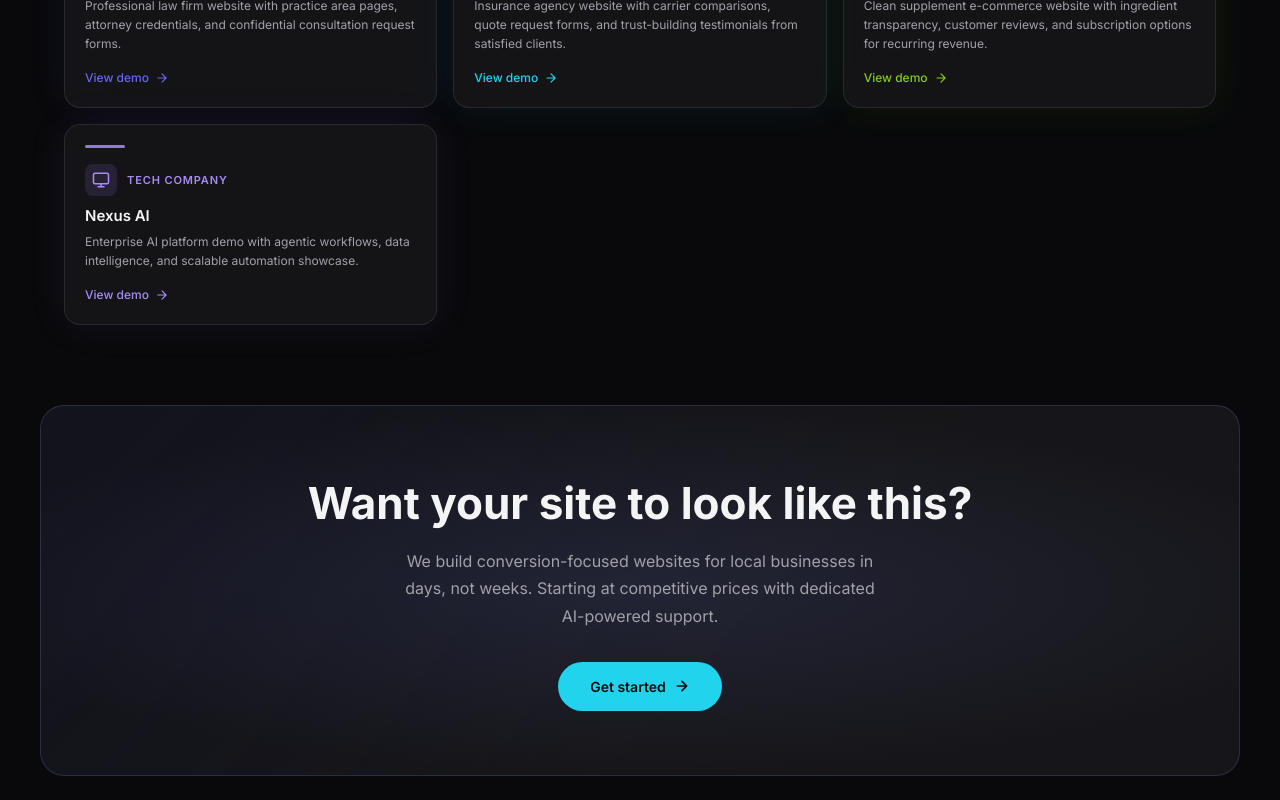
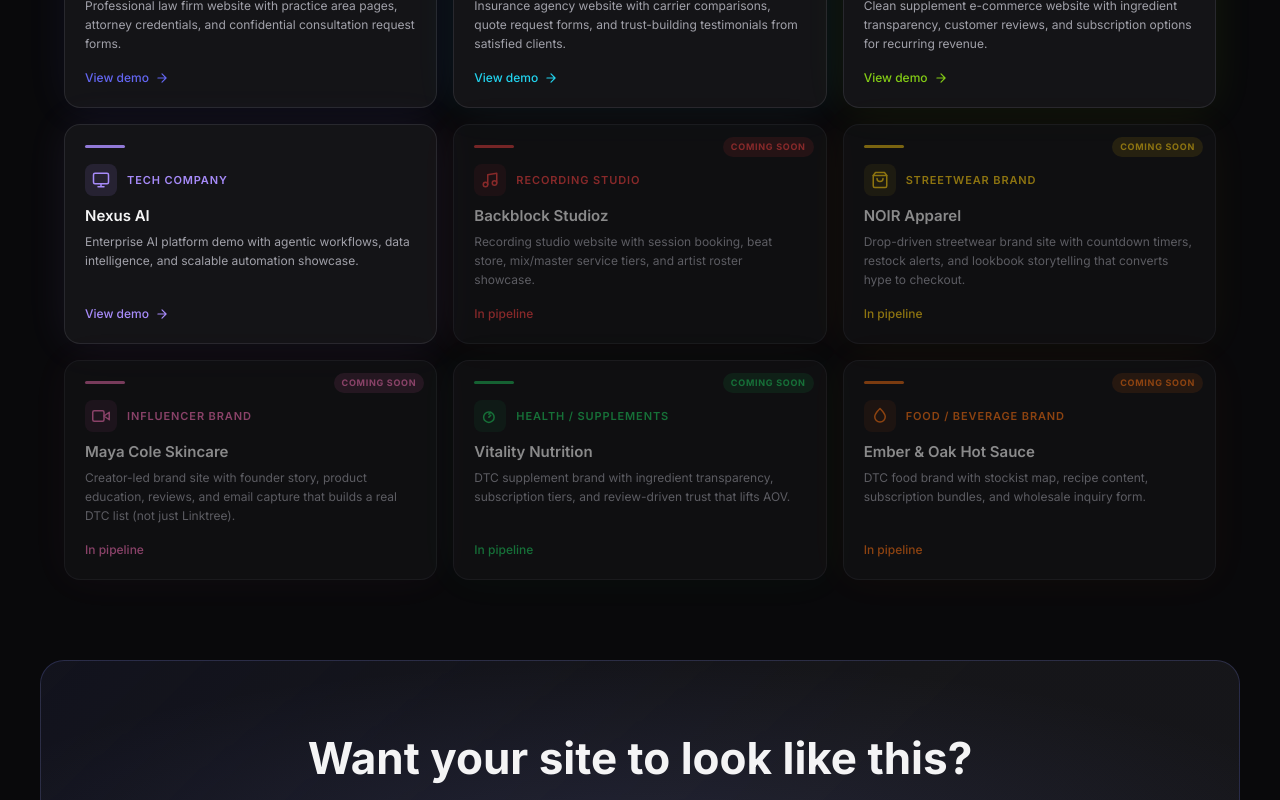
Before and after one commit to AEXON-AI-AGENCY/demo-staged-website-factory, a Next.js app: page / in a window 1280 px wide. Shown: the part 1680-2480 px from the top of the page. Built offline with nearby package versions, Linux system fonts and the light colour scheme.

Commit message:
fix: nav badge shows '13 live · 5 coming soon' (was 13 live Demos, missed in staged update)

```diff
--- a/app/page.tsx
+++ b/app/page.tsx
@@ -77,6 +77,37 @@ const icons: Record<string, React.ReactNode> = {
       <polyline points="9 22 9 12 15 12 15 22"/>
     </svg>
   ),
+  "recording-studio": (
+    <svg width="18" height="18" viewBox="0 0 24 24" fill="none" stroke="currentColor" strokeWidth="2" strokeLinecap="round" strokeLinejoin="round">
+      <path d="M9 18V5l12-2v13"/>
+      <circle cx="6" cy="18" r="3"/>
+      <circle cx="18" cy="16" r="3"/>
+    </svg>
+  ),
+  streetwear: (
+    <svg width="18" height="18" viewBox="0 0 24 24" fill="none" stroke="currentColor" strokeWidth="2" strokeLinecap="round" strokeLinejoin="round">
+      <path d="M6 2L3 6v14a2 2 0 0 0 2 2h14a2 2 0 0 0 2-2V6l-3-4z"/>
+      <line x1="3" y1="6" x2="21" y2="6"/>
+      <path d="M16 10a4 4 0 0 1-8 0"/>
+    </svg>
+  ),
+  "influencer-brand": (
+    <svg width="18" height="18" viewBox="0 0 24 24" fill="none" stroke="currentColor" strokeWidth="2" strokeLinecap="round" strokeLinejoin="round">
+      <path d="M23 7l-7 5 7 5V7z"/>
+      <rect x="1" y="5" width="15" height="14" rx="2" ry="2"/>
+    </svg>
+  ),
+  "health-supplements": (
+    <svg width="18" height="18" viewBox="0 0 24 24" fill="none" stroke="currentColor" strokeWidth="2" strokeLinecap="round" strokeLinejoin="round">
+      <path d="M10.5 20.5a7 7 0 1 1 0-14 7 7 0 0 1 0 14z"/>
+      <path d="M10.5 13.5L13 11M10.5 9.5L13 7"/>
+    </svg>
+  ),
+  "food-brand": (
+    <svg width="18" height="18" viewBox="0 0 24 24" fill="none" stroke="currentColor" strokeWidth="2" strokeLinecap="round" strokeLinejoin="round">
+      <path d="M12 2C8 6 5 9 5 13a7 7 0 0 0 14 0c0-4-3-7-7-11z"/>
+    </svg>
+  ),
 };
 
 // ─── Vertical data ────────────────────────────────────────────────────────────
@@ -94,18 +125,50 @@ const VERTICALS = {
   insurance:      { name: "Shield Insurance Partners",   industry: "Insurance",      accent: "#22d3ee", description: "Insurance agency website with carrier comparisons, quote request forms, and trust-building testimonials from satisfied clients.", demoUrl: "/insurance" },
   ecommerce:      { name: "Vitality Nutrition",           industry: "E-Commerce",     accent: "#84cc16", description: "Clean supplement e-commerce website with ingredient transparency, customer reviews, and subscription options for recurring revenue.", demoUrl: "/ecommerce" },
   "tech-company":{ name: "Nexus AI",                      industry: "Tech Company",   accent: "#a78bfa", description: "Enterprise AI platform demo with agentic workflows, data intelligence, and scalable automation showcase.", demoUrl: "/tech-company" },
+  // ─── Staged verticals (added 2026-06-13, not yet built — see "Coming soon" badge in card) ───
+  "recording-studio":   { name: "Backblock Studioz",     industry: "Recording Studio",   accent: "#ef4444", description: "Recording studio website with session booking, beat store, mix/master service tiers, and artist roster showcase.", demoUrl: "/recording-studio" },
+  "streetwear":         { name: "NOIR Apparel",          industry: "Streetwear Brand",   accent: "#facc15", description: "Drop-driven streetwear brand site with countdown timers, restock alerts, and lookbook storytelling that converts hype to checkout.", demoUrl: "/streetwear" },
+  "influencer-brand":   { name: "Maya Cole Skincare",    industry: "Influencer Brand",   accent: "#f472b6", description: "Creator-led brand site with founder story, product education, reviews, and email capture that builds a real DTC list (not just Linktree).", demoUrl: "/influencer-brand" },
+  "health-supplements": { name: "Vitality Nutrition",    industry: "Health / Supplements", accent: "#22c55e", description: "DTC supplement brand with ingredient transparency, subscription tiers, and review-driven trust that lifts AOV.", demoUrl: "/health-supplements" },
+  "food-brand":         { name: "Ember & Oak Hot Sauce", industry: "Food / Beverage Brand", accent: "#f97316", description: "DTC food brand with stockist map, recipe content, subscription bundles, and wholesale inquiry form.", demoUrl: "/food-brand" },
 } as const;
 
 type VerticalKey = keyof typeof VERTICALS;
+
+// Verticals that are staged for the prospect pipeline but not yet built as live demos.
+// These appear on the landing page as "Coming soon" cards (lower opacity, badge).
+const STAGED: Record<VerticalKey, boolean> = {
+  hvac: false,
+  electrician: false,
+  salon: false,
+  plumbing: false,
+  "auto-repair": false,
+  roofer: false,
+  clothing: false,
+  restaurant: false,
+  "real-estate": false,
+  "law-firm": false,
+  insurance: false,
+  ecommerce: false,
+  "tech-company": false,
+  "recording-studio": true,
+  streetwear: true,
+  "influencer-brand": true,
+  "health-supplements": true,
+  "food-brand": true,
+};
 
 // ─── Vertical card ─────────────────────────────────────────────────────────────
 function VerticalCard({ id, name, industry, accent, description, demoUrl }: {
   id: string; name: string; industry: string; accent: string;
   description: string; demoUrl: string;
 }) {
+  const isStaged = (STAGED as Record<string, boolean>)[id] ?? false;
   return (
     <a
-      href={demoUrl}
+      href={isStaged ? "#" : demoUrl}
+      onClick={isStaged ? (e) => e.preventDefault() : undefined}
+      aria-disabled={isStaged}
       style={{
         display: "flex",
         flexDirection: "column",
@@ -119,7 +182,9 @@ function VerticalCard({ id, name, industry, accent, description, demoUrl }: {
         color: "#f4f4f5",
         minHeight: "160px",
         transition: "all 0.3s ease",
-        cursor: "pointer",
+        cursor: isStaged ? "not-allowed" : "pointer",
+        opacity: isStaged ? 0.55 : 1,
+        position: "relative",
       }}
       onMouseEnter={(e) => {
         (e.currentTarget as HTMLAnchorElement).style.boxShadow = `0 0 60px ${accent}30`;
@@ -132,6 +197,25 @@ function VerticalCard({ id, name, industry, accent, description, demoUrl }: {
     >
       {/* Accent bar */}
       <div style={{ width: "40px", height: "3px", borderRadius: "99px", background: accent, marginBottom: "16px", opacity: 0.85 }} />
+
+      {/* Coming soon badge (staged verticals only) */}
+      {isStaged && (
+        <div style={{
+          position: "absolute",
+          top: "12px",
+          right: "12px",
+          padding: "3px 8px",
+          borderRadius: "99px",
+          background: `${accent}30`,
+          color: accent,
+          fontSize: "9px",
+          fontWeight: 700,
+          textTransform: "uppercase",
+          letterSpacing: "0.08em",
+        }}>
+          Coming soon
+        </div>
+      )}
 
       {/* Icon + industry */}
       <div style={{ display: "flex", alignItems: "center", gap: "10px", marginBottom: "10px" }}>
@@ -160,10 +244,12 @@ function VerticalCard({ id, name, industry, accent, description, demoUrl }: {
 
       {/* CTA */}
       <div style={{ display: "flex", alignItems: "center", gap: "6px", fontSize: "12px", fontWeight: 500, color: accent, marginTop: "auto" }}>
-        <span>View demo</span>
-        <svg width="14" height="14" viewBox="0 0 24 24" fill="none" stroke="currentColor" strokeWidth="2" strokeLinecap="round" strokeLinejoin="round">
-          <path d="M5 12h14M12 5l7 7-7 7"/>
-        </svg>
+        <span>{isStaged ? "In pipeline" : "View demo"}</span>
+        {!isStaged && (
+          <svg width="14" height="14" viewBox="0 0 24 24" fill="none" stroke="currentColor" strokeWidth="2" strokeLinecap="round" strokeLinejoin="round">
+            <path d="M5 12h14M12 5l7 7-7 7"/>
+          </svg>
+        )}
       </div>
     </a>
   );
@@ -208,7 +294,7 @@ export default function Home() {
         <div style={{ display: "flex", alignItems: "center", gap: "12px" }}>
           <span style={{ display: "inline-flex", alignItems: "center", gap: "6px", padding: "6px 12px", borderRadius: "99px", fontSize: "12px", fontWeight: 500, background: "rgba(16,185,129,0.1)", color: "#10b981", border: "1px solid rgba(16,185,129,0.2)" }}>
             <span style={{ width: "6px", height: "6px", borderRadius: "50%", background: "#10b981", display: "inline-block" }} />
-            13 live Demos
+            13 live · 5 coming soon
           </span>
           <a href="https://aexonai.com" target="_blank" rel="noopener noreferrer" style={{ fontSize: "12px", color: "#a1a1aa", textDecoration: "none" }}>
             aexonai.com →
@@ -257,7 +343,7 @@ export default function Home() {
 
         <div style={{ display: "flex", gap: "12px", justifyContent: "center", flexWrap: "wrap" }}>
           <a href="#demos" style={{ display: "inline-flex", alignItems: "center", gap: "8px", padding: "14px 28px", borderRadius: "99px", fontSize: "14px", fontWeight: 600, background: "#22d3ee", color: "#09090b", textDecoration: "none", transition: "opacity 0.2s" }}>
-            Browse 13 demos
+            Browse 18 demos
             <svg width="16" height="16" viewBox="0 0 24 24" fill="none" stroke="currentColor" strokeWidth="2.5" strokeLinecap="round" strokeLinejoin="round">
               <path d="M12 5v14M5 12l7 7 7-7"/>
             </svg>
@@ -273,7 +359,7 @@ export default function Home() {
         <div style={{ display: "flex", alignItems: "center", gap: "16px", marginBottom: "48px" }}>
           <h2 style={{ fontSize: "24px", fontWeight: 700, color: "#f4f4f5", whiteSpace: "nowrap" }}>Industry demos</h2>
           <div style={{ flex: 1, height: "1px", background: "rgba(255,255,255,0.06)" }} />
-          <span style={{ fontSize: "12px", color: "#52525b", whiteSpace: "nowrap" }}>13 verticals</span>
+          <span style={{ fontSize: "12px", color: "#52525b", whiteSpace: "nowrap" }}>18 verticals</span>
         </div>
 
         <div style={{ display: "flex", flexDirection: "column", gap: "16px" }}>
@@ -281,7 +367,8 @@ export default function Home() {
           <Row keys={["plumbing", "auto-repair", "roofer"]} />
           <Row keys={["clothing", "restaurant", "real-estate"]} />
           <Row keys={["law-firm", "insurance", "ecommerce"]} />
-          <Row keys={["tech-company"]} />
+          <Row keys={["tech-company", "recording-studio", "streetwear"]} />
+          <Row keys={["influencer-brand", "health-supplements", "food-brand"]} />
         </div>
       </section>
 
```
